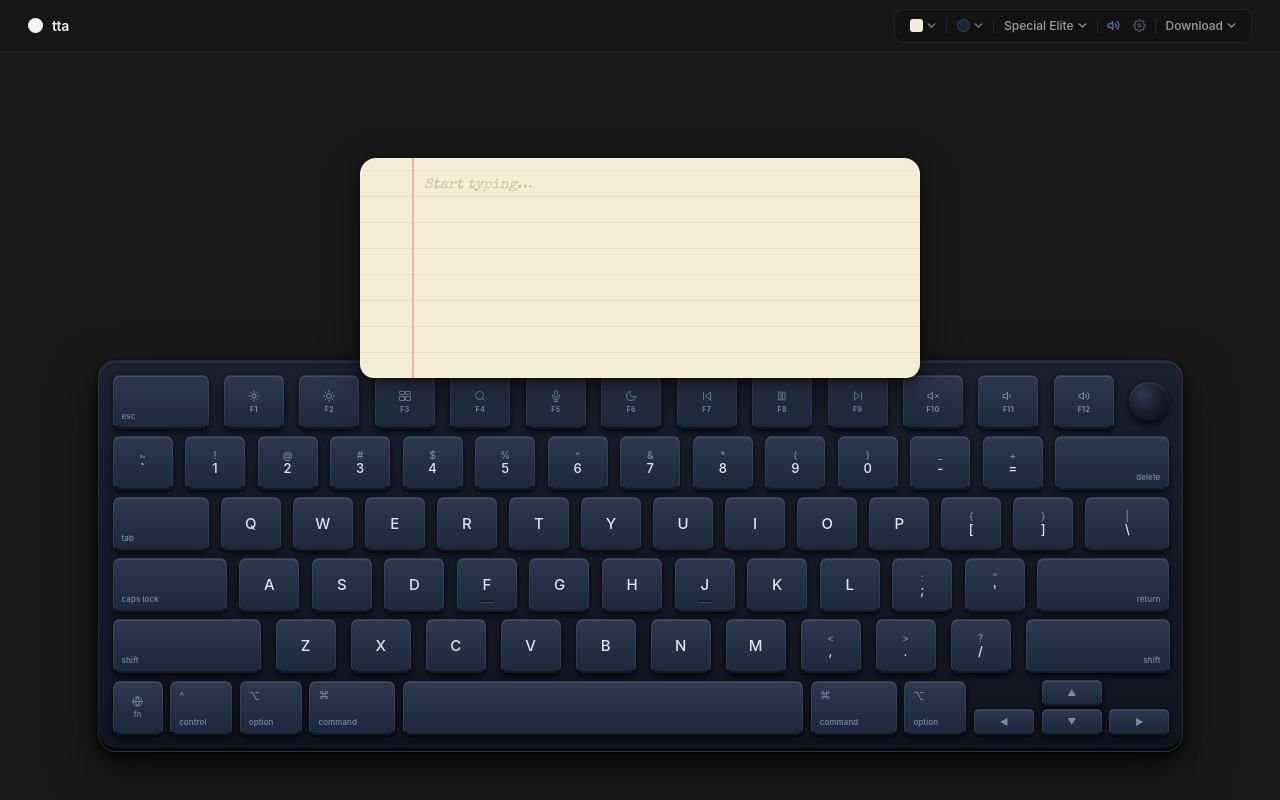
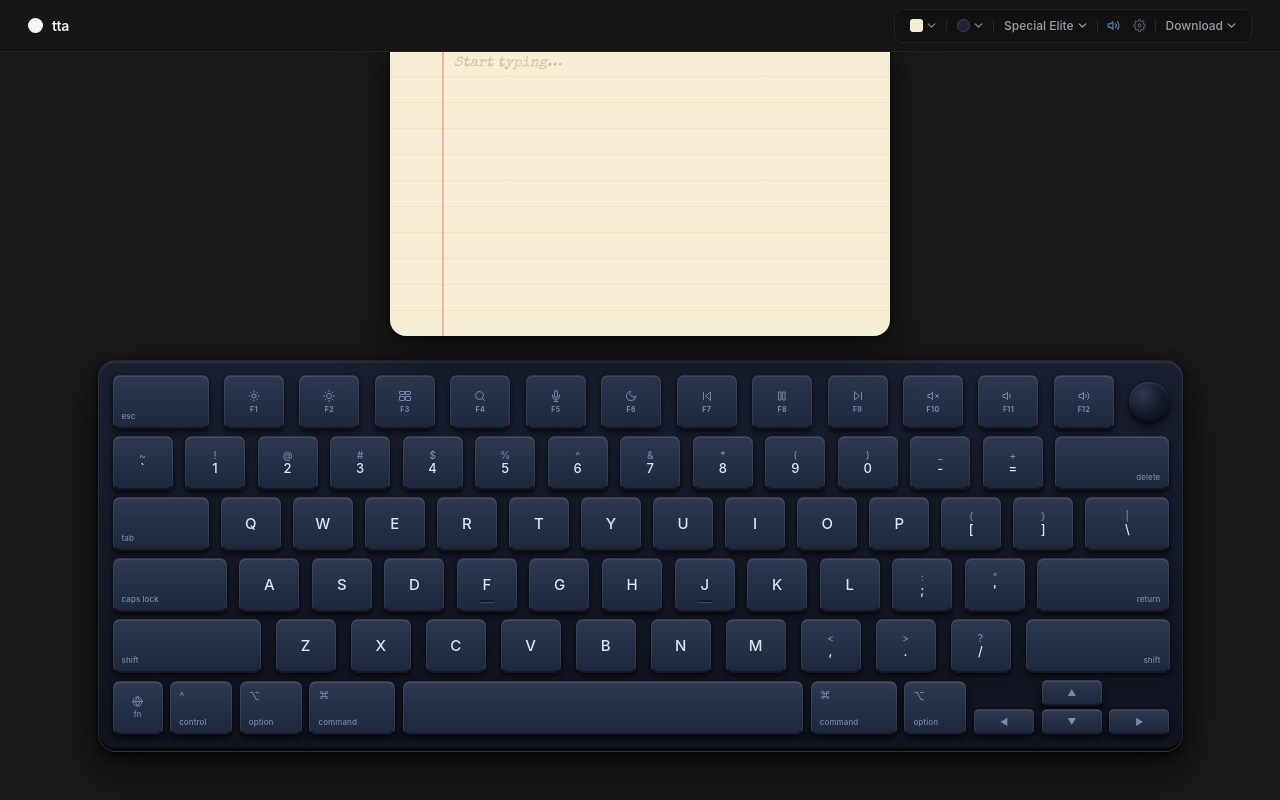
Before and after one commit to ttaiyegbusi/keyboard, a Next.js app: page / in a window 1280 px wide. Built offline with nearby package versions, Linux system fonts and the light colour scheme; a web font is replaced by a local one.

Commit message:
fix: notepad is fully separate from keyboard — 500×300px floating card with 24px gap

```diff
--- a/src/app/globals.css
+++ b/src/app/globals.css
@@ -276,10 +276,11 @@ button { background: none; border: none; cursor: pointer; font-family: inherit;
 
 
 /* ── 9. SCENE LAYOUT ────────────────────────────────────────────
-   Scene holds: notepad card (small, centered) + keyboard below.
-   The notepad is SMALLER than the keyboard — it floats centered
-   above the keyboard like a piece of paper on a desk.
-   Dark background is visible on both sides of the notepad.
+   Two completely separate, independent elements stacked vertically:
+     1. Notepad card  — 500×300px, centered, floating freely
+     2. Gap           — visible dark space between them
+     3. Keyboard      — sits at the bottom independently
+   No connection, no overlap, no merging between the two.
 ───────────────────────────────────────────────────────────────*/
 .scene {
   flex: 1;
@@ -287,45 +288,34 @@ button { background: none; border: none; cursor: pointer; font-family: inherit;
   flex-direction: column;
   align-items: center;
   justify-content: flex-end;
+  gap: 24px;               /* clear dark gap between notepad and keyboard */
   padding-bottom: 48px;
   overflow: hidden;
 }
 
 
 /* ── 10. NOTEPAD CARD ───────────────────────────────────────────
-   Small compact notepad card — centered above the keyboard.
-   Width is ~half the keyboard width. Rounded on ALL corners.
-   Sits above the keyboard with dark space visible on both sides.
-   Bottom edge overlaps slightly into keyboard top edge.
+   A standalone floating card.
+   500px wide, 300px tall.
+   Rounded corners on ALL 4 sides.
+   Completely separate from the keyboard — no overlap, no merging.
+   Dark background visible on all sides around it.
 ───────────────────────────────────────────────────────────────*/
 .notepad {
-  /* Small card — NOT full keyboard width */
-  width: 560px;
-  height: 220px;
-
-  /* Fully rounded — all 4 corners */
-  border-radius: 16px 16px 14px 14px;
-
+  width: 500px;
+  height: 300px;
+  border-radius: 16px;          /* all 4 corners rounded */
   position: relative;
   overflow: hidden;
   flex-shrink: 0;
-
-  /* Overlap slightly into keyboard top so they feel connected */
-  margin-bottom: -18px;
+  margin-bottom: 0;             /* no overlap with keyboard */
   z-index: 5;
-
-  /* Card shadow — casts onto keyboard below */
   box-shadow:
     0 1px 0 rgba(255,255,255,0.06) inset,
-    0 12px 40px rgba(0,0,0,0.45),
-    0 4px 12px rgba(0,0,0,0.35),
-    0 2px 4px rgba(0,0,0,0.25);
-
+    0 16px 48px rgba(0,0,0,0.5),
+    0 4px 14px rgba(0,0,0,0.35),
+    0 2px 4px rgba(0,0,0,0.2);
   transition: background 0.3s ease;
-
-  /* Scales in sync with keyboard */
-  transform: scale(var(--keyboard-scale));
-  transform-origin: bottom center;
 }
 
 /* Red left margin line */
```
